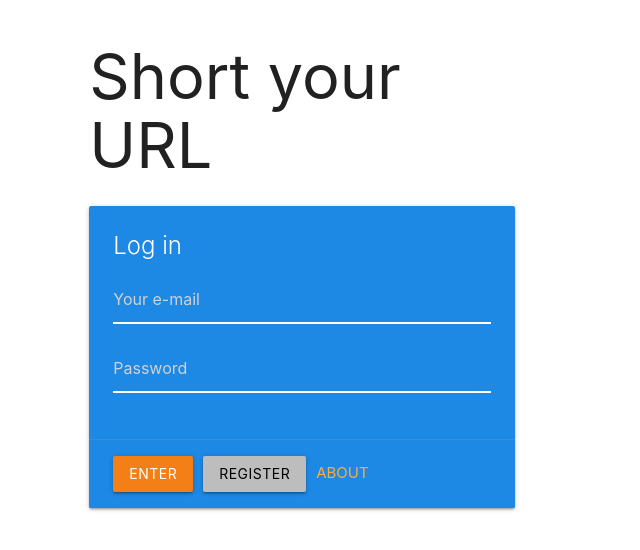
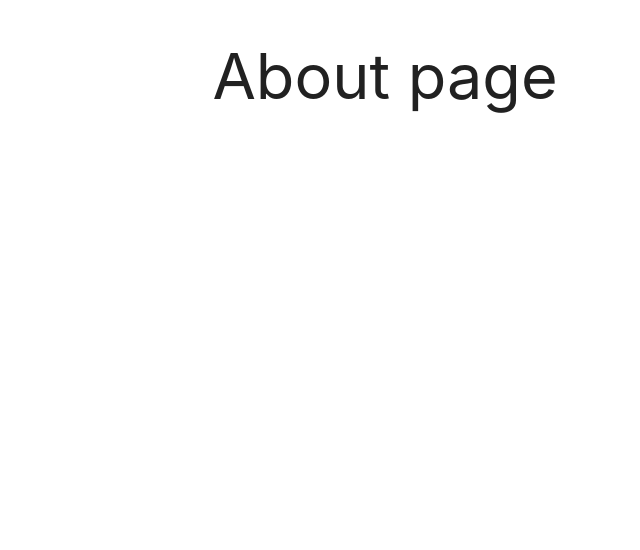
Before and after one commit to decss/MERN-url-shortener, a React (Create React App) app in the folder client/: page /about in a window 1280 px wide. Before the commit this address led to /. Shown: the top 550 px of the page, without its empty margins (114-754 px from the left). Built offline with nearby package versions, Linux system fonts and the light colour scheme.

Commit message:
Login and registration done

```diff
--- a/client/src/App.js
+++ b/client/src/App.js
@@ -1,20 +1,27 @@
-import logo from './logo.svg'
+// import logo from './logo.svg'
 
 import React from 'react'
 import {BrowserRouter as Router} from "react-router-dom";
 import {useRoutes} from "./routes"
 import {useAuth} from "./hooks/auth.hook";
+import {AuthContext} from "./context/AuthContext";
 import 'materialize-css'
+import {Navbar} from "./components/Navbar";
 
 function App() {
     const {token, login, logout, userId} = useAuth()
-    const routes = useRoutes(false)
+    const isAuthenticated = token ? true : false
+    const routes = useRoutes(isAuthenticated)
+
     return (
-        <Router>
-            <div className="container">
-                {routes}
-            </div>
-        </Router>
+        <AuthContext.Provider value={{token, login, logout, userId, isAuthenticated}}>
+            <Router>
+                {isAuthenticated && <Navbar/>}
+                <div className="container">
+                    {routes}
+                </div>
+            </Router>
+        </AuthContext.Provider>
     );
 }
 
--- /dev/null
+++ b/client/src/components/Navbar.js
@@ -0,0 +1,26 @@
+import React, {useContext} from 'react'
+import {NavLink, useHistory} from 'react-router-dom'
+import {AuthContext} from "../context/AuthContext";
+
+export const Navbar = () => {
+    const history = useHistory()
+    const auth = useContext(AuthContext)
+
+    const logoutHandler = event => {
+        event.preventDefault()
+        auth.logout()
+        history.push('/')
+    }
+    return (
+        <nav>
+            <div className="nav-wrapper blue darket-1" style={{padding: '0 2rem'}}>
+                <span className="brand-logo">Url shortener</span>
+                <ul id="nav-mobile" className="right hide-on-med-and-down">
+                    <li><NavLink to="/create">Create</NavLink></li>
+                    <li><NavLink to="/links">My Links</NavLink></li>
+                    <li><a href="/logout" onClick={logoutHandler}>Logout</a></li>
+                </ul>
+            </div>
+        </nav>
+    )
+}
--- /dev/null
+++ b/client/src/context/AuthContext.js
@@ -0,0 +1,11 @@
+import {createContext} from'react'
+
+function noop() {}
+
+export const AuthContext = createContext({
+    token: null,
+    userId: null,
+    login: noop,
+    logout: noop,
+    isAuthenticated: false
+})
--- a/client/src/hooks/auth.hook.js
+++ b/client/src/hooks/auth.hook.js
@@ -10,7 +10,9 @@ export const useAuth = () => {
         setToken(jwtToken)
         setUserId(id)
 
-        localStorage.setItem(storageName, JSON.stringify({userId, token}))
+        localStorage.setItem(storageName, JSON.stringify({
+            userId: id, token: jwtToken
+        }))
     }, [])
 
     const logout = useCallback(() => {
--- /dev/null
+++ b/client/src/pages/AboutPage.js
@@ -0,0 +1,9 @@
+import React from 'react'
+
+export const AboutPage = () => {
+    return (
+        <div className="container">
+            <h1>About page</h1>
+        </div>
+    )
+}
--- a/client/src/pages/AuthPage.js
+++ b/client/src/pages/AuthPage.js
@@ -1,8 +1,10 @@
-import React, {useState, useEffect} from 'react'
+import React, {useContext, useState, useEffect} from 'react'
 import {useHttp} from "../hooks/http.hook";
 import {useMessage} from "../hooks/message.hook";
+import {AuthContext} from "../context/AuthContext";
 
 export const AuthPage = () => {
+    const auth = useContext(AuthContext)
     const {loading, error, request, clearError} = useHttp()
     const message = useMessage()
     const [form, setForm] = useState({
@@ -13,12 +15,15 @@ export const AuthPage = () => {
         message(error)
         clearError()
     }, [error, message, clearError])
+    // useEffect(() => {
+    //     window.M.updateTextFields()
+    // }, [])
 
     const changeHandler = event => {
         setForm({...form, [event.target.name]: event.target.value})
     }
 
-    const registerHandler = async  () => {
+    const registerHandler = async () => {
         try {
             const data = await request('/api/auth/register', 'POST', {...form})
             message(data.message)
@@ -27,13 +32,13 @@ export const AuthPage = () => {
     const loginHandler = async  () => {
         try {
             const data = await request('/api/auth/login', 'POST', {...form})
-            message(data.message)
+            auth.login(data.token, data.userId)
         } catch (e) {}
     }
 
     return (
         <div className="row">
-            <div className="col s6 offset-3">
+            <div className="col s6 offset-s3">
                 <h1>Short your URL</h1>
                 <div className="card blue darken-1">
                     <div className="card-content white-text">
@@ -71,7 +76,7 @@ export const AuthPage = () => {
                                 onClick={registerHandler}
                                 disabled={loading}
                         >Register</button>
-                        <a href="#">About</a>
+                        <a href="/about">About</a>
                     </div>
                 </div>
             </div>
--- a/client/src/routes.js
+++ b/client/src/routes.js
@@ -4,6 +4,7 @@ import {LinksPage} from "./pages/LinksPage";
 import {CreatePage} from "./pages/CreatePage";
 import {DetailPage} from "./pages/DetailPage";
 import {AuthPage} from "./pages/AuthPage";
+import {AboutPage} from "./pages/AboutPage";
 
 export const useRoutes = isAuthenticated => {
     if (isAuthenticated) {
@@ -29,6 +30,9 @@ export const useRoutes = isAuthenticated => {
             <Route path="/" exact>
                 <AuthPage/>
             </Route>
+            <Route path="/about" exact>
+                <AboutPage/>
+            </Route>
 
             <Redirect to="/"/>
         </Switch>
```
